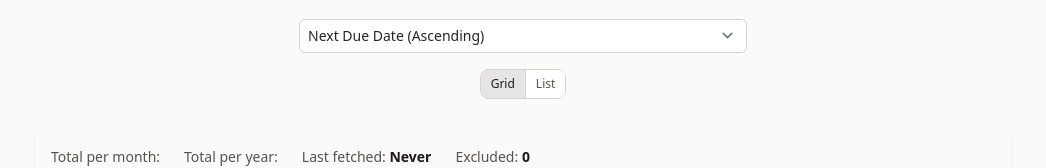
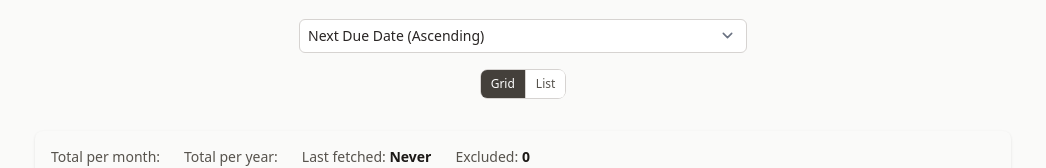
Before and after one commit to danielh-official/billsforynab, a SvelteKit app: page /plan/1 in a window 1280 px wide. Shown: the part 371-539 px from the top of the page, without its empty margins (117-1163 px from the left). Built offline with nearby package versions, Linux system fonts and the light colour scheme.

Commit message:
Make grid/list selection clearer

```diff
--- a/src/routes/plan/[id]/+page.svelte
+++ b/src/routes/plan/[id]/+page.svelte
@@ -290,7 +290,7 @@
 					type="button"
 					class="rounded-l-md border-r border-stone-300 px-2.5 py-1.5 text-xs font-medium transition-colors dark:border-stone-600 {layoutPreset ===
 					'grid'
-						? 'bg-stone-200 text-stone-900 dark:bg-stone-600 dark:text-stone-100'
+						? 'bg-stone-700 text-white dark:bg-stone-600 dark:text-stone-100'
 						: 'bg-white text-stone-600 hover:bg-stone-50 dark:bg-stone-800 dark:text-stone-400 dark:hover:bg-stone-700/50'}"
 					onclick={() => {
 						layoutPreset = 'grid';
@@ -303,7 +303,7 @@
 					type="button"
 					class="rounded-r-md px-2.5 py-1.5 text-xs font-medium transition-colors {layoutPreset ===
 					'list'
-						? 'bg-stone-200 text-stone-900 dark:bg-stone-600 dark:text-stone-100'
+						? 'bg-stone-700 text-white dark:bg-stone-600 dark:text-stone-100'
 						: 'bg-white text-stone-600 hover:bg-stone-50 dark:bg-stone-800 dark:text-stone-400 dark:hover:bg-stone-700/50'}"
 					onclick={() => {
 						layoutPreset = 'list';
```
